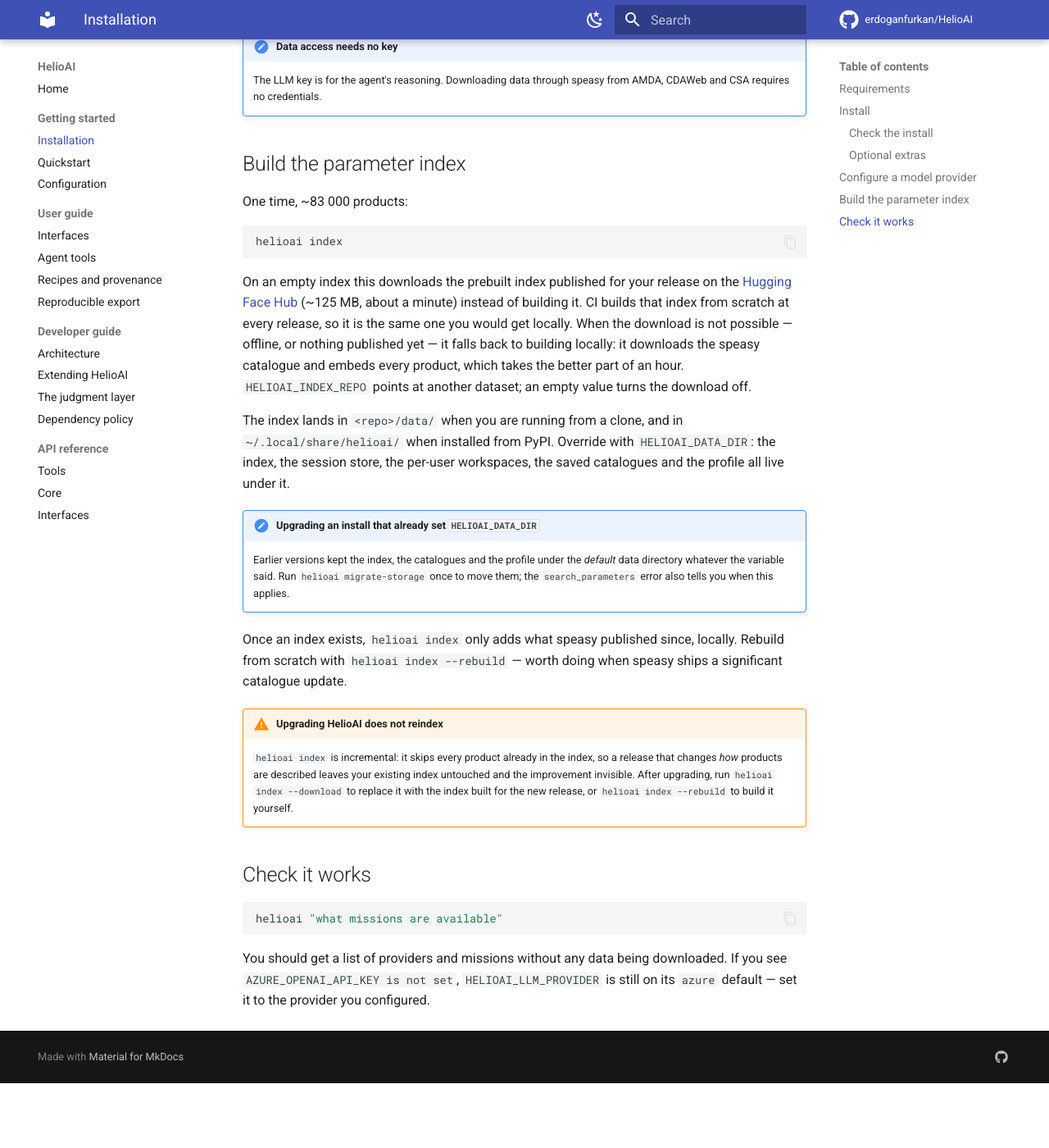
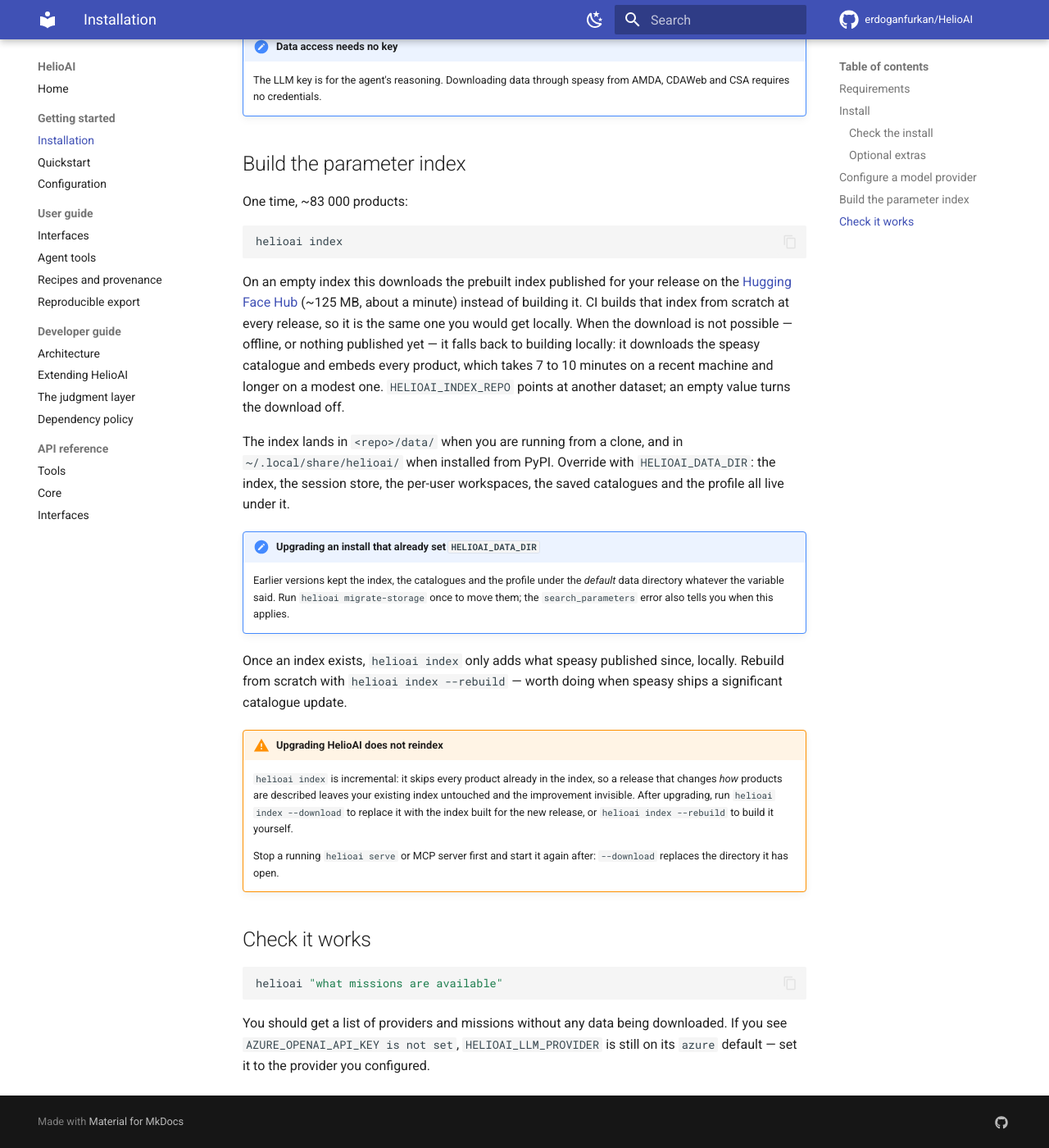
Before and after one commit to erdoganfurkan/HelioAI, an MkDocs documentation site: the page built from docs/installation.md, in a window 1280 px wide and 1400 px high, scrolled down 1664 px. Shown: the whole window at 82% size. Built offline with MkDocs 1.6.1 and Material for MkDocs 9.7.7, drawn with Linux system fonts in a browser that asks for light colours; comment, search, counter and statistics services are not loaded; before the commit the page ends 2985 px from its top, so only the background shows below that.

Commit message:
docs(index): the local build takes minutes, and the prebuilt index ships in 0.4.0

````diff
--- a/docs/installation.md
+++ b/docs/installation.md
@@ -99,9 +99,9 @@ On an empty index this downloads the prebuilt index published for your release o
 (~125 MB, about a minute) instead of building it. CI builds that index from scratch at
 every release, so it is the same one you would get locally. When the download is not
 possible — offline, or nothing published yet — it falls back to building locally: it
-downloads the speasy catalogue and embeds every product, which takes the better part of
-an hour. `HELIOAI_INDEX_REPO` points at another dataset; an empty value turns the
-download off.
+downloads the speasy catalogue and embeds every product, which takes 7 to 10 minutes on a
+recent machine and longer on a modest one. `HELIOAI_INDEX_REPO` points at another
+dataset; an empty value turns the download off.
 
 The index lands in `<repo>/data/` when you are running from a clone, and in
 `~/.local/share/helioai/` when installed from PyPI. Override with `HELIOAI_DATA_DIR`: the
@@ -125,6 +125,9 @@ significant catalogue update.
     --download` to replace it with the index built for the new release, or `helioai
     index --rebuild` to build it yourself.
 
+    Stop a running `helioai serve` or MCP server first and start it again after:
+    `--download` replaces the directory it has open.
+
 ## Check it works
 
 ```bash
````
Also changed, not shown: CHANGELOG.md (+13 -13 lines), 1 other file.
